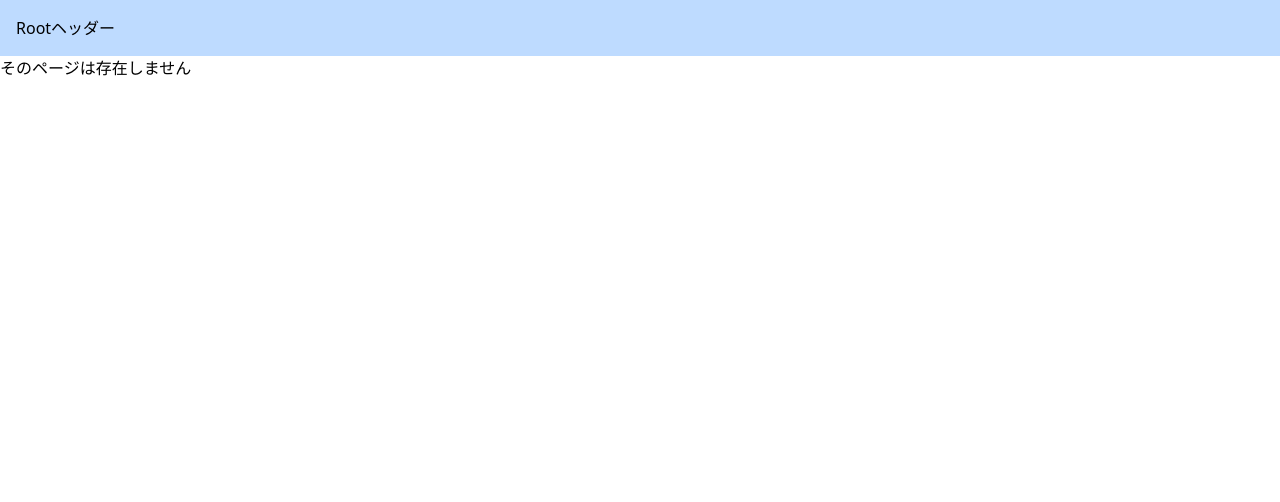
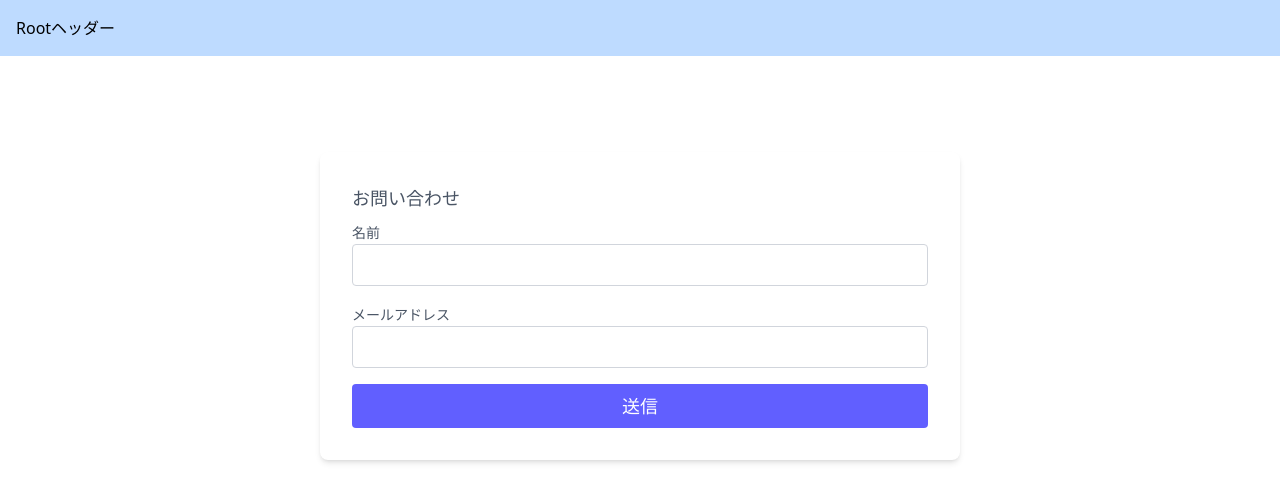
Before and after one commit to aidev2007/next-udemy-basic, a Next.js app: page /contacts in a window 1280 px wide. Before the commit this address had no page. Shown: the top 502 px of the page. Built offline with nearby package versions, Linux system fonts and the light colour scheme.

Commit message:
フォームの作成

```diff
--- /dev/null
+++ b/src/app/contacts/complete/page.tsx
@@ -0,0 +1,8 @@
+// わかりやすくするために完了ページも作成 app/contacts/complete/pate.tsx
+export default function CompletePage() {
+    return (
+        <div>
+            送信完了しました
+        </div>
+    )
+}
--- /dev/null
+++ b/src/app/contacts/page.tsx
@@ -0,0 +1,9 @@
+import ContactForm from '@/components/ContactForm'
+
+export default function ContactPage() {
+    return (
+        <div>
+            <ContactForm />
+        </div>
+    )
+}
--- /dev/null
+++ b/src/components/ContactForm.tsx
@@ -0,0 +1,33 @@
+'use client'
+
+export default function ContactForm() {
+    return (
+        <div>
+            <form action="">
+                <div className="py-24 text-gray-600">
+                    <div className="md:w-1/2 bg-white rounded-lg p-8 flex flex-col mx-auto shadow-md">
+                    <h2 className="text-lg mb-2">お問い合わせ</h2>
+                        <div className="mb-4">
+                            <label htmlFor="name" className="text-sm">名前</label>
+                            <input type="text" id="name" name="name" className="w-full bg-white rounded border border-gray-300 focus:border-indigo-500 focus:ring-2 focus:ring-indigo-200 outline-none py-1 px-3 leading-8" />
+                        </div>
+                        <div className="mb-4">
+                            <label htmlFor="email" className="text-sm">メールアドレス</label>
+                            <input type="email" id="email" name="email" className="w-full bg-white rounded border border-gray-300 focus:border-indigo-500 focus:ring-2 focus:ring-indigo-200 outline-none py-1 px-3 leading-8" />
+                        </div>
+                        <button className="text-white bg-indigo-500 py-2 px-6 hover:bg-indigo-600 rounded text-lg">送信</button>
+                    </div>
+                </div>
+            </form>
+        </div>
+    )
+}
+
+
+// import { submitContactForm } from '@/lib/actions/contact'
+// export default function ContactForm(){
+//   return (
+//     <div>
+//       <h1>お問い合わせ</h1>
+//       <form action={submitContactForm}>
+//         <div></div>
```
